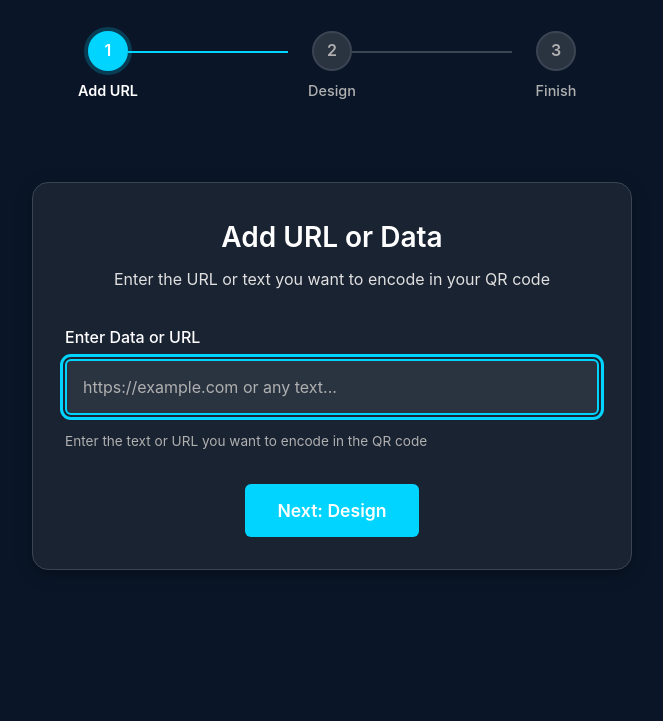
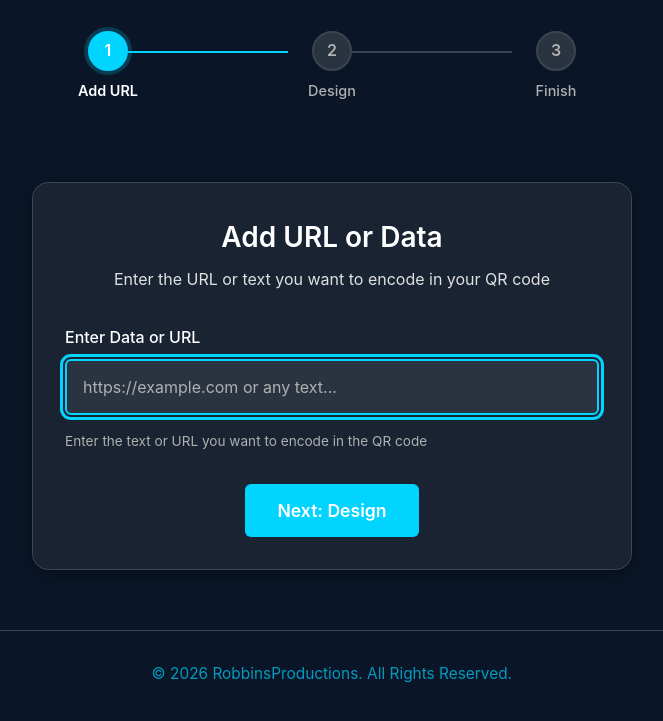
Before and after one commit to BIGBEN300/project-quickqr, a website: page quick_qr/public/index.html in a window 1280 px wide. Shown: the part 187-908 px from the top of the page, without its empty margins (308-971 px from the left). Before the commit the page ends 801 px from the top, so only its background shows below. Drawn offline with Linux system fonts and the light colour scheme.

Commit message:
Added a footer section
Added footer and created some CSS to make it look gooood

```diff
--- a/quick_qr/public/index.html
+++ b/quick_qr/public/index.html
@@ -359,6 +359,10 @@
     </main>
 
     <div id="statusMessage" class="status-message" role="status" aria-live="polite" aria-atomic="true"></div>
+
+    <footer role="contentinfo">
+      <p>&copy; 2026 RobbinsProductions. All Rights Reserved.</p>
+    </footer>
   </div>
 
   <script src="script.js"></script>
--- a/quick_qr/public/style.css
+++ b/quick_qr/public/style.css
@@ -98,6 +98,20 @@ header h1 {
 
 .icon-star {
   font-size: 2.5rem;
+}
+
+/* Footer */
+footer {
+  text-align: center;
+  padding: var(--spacing-lg) var(--spacing-md);
+  margin-top: var(--spacing-xl);
+  border-top: 1px solid var(--border-color);
+  color: var(--text-muted);
+  font-size: 0.875rem;
+}
+
+footer p {
+  margin: 0;
   color: var(--accent-primary);
   display: inline-block;
   animation: sparkle 2s ease-in-out infinite;
```
